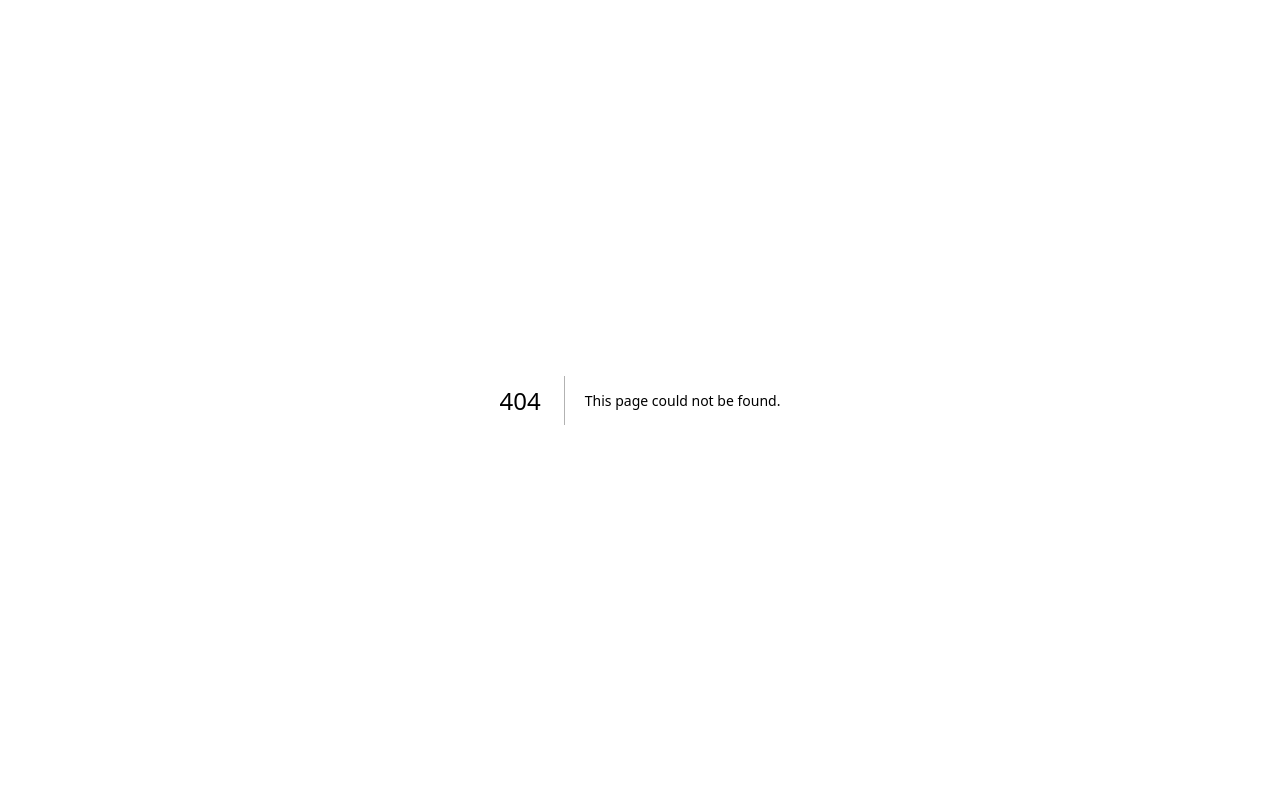
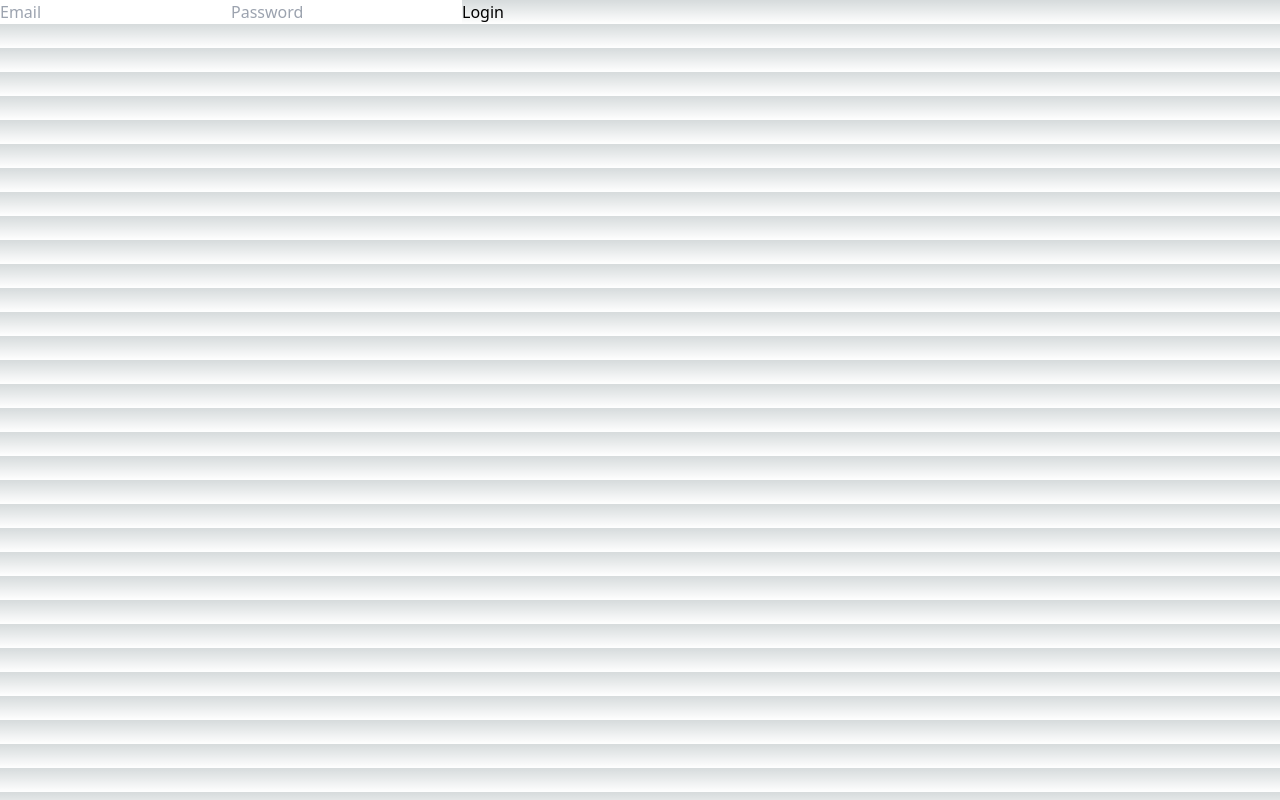
Before and after one commit to TLRKiliann/next-game, a Next.js app in the folder my-app/: page /login in a window 1280 px wide. Before the commit this address had no page. Built offline with nearby package versions, Linux system fonts and the light colour scheme.

Commit message:
auth folder created

```diff
--- /dev/null
+++ b/my-app/app/(auth)/login/page.tsx
@@ -0,0 +1,42 @@
+import { useState } from 'react';
+import { useRouter } from 'next/router';
+//import axios from 'axios';
+
+const Login = () => {
+  const [email, setEmail] = useState('');
+  const [password, setPassword] = useState('');
+  const router = useRouter();
+
+  const handleLogin = async (event: React.FormEvent<HTMLFormElement>) => {
+    event.preventDefault();
+    try {
+      const response = await fetch('/api/login', { email, password });
+
+      document.cookie = `token=${response.data.token}; path=/`;
+
+      router.push('/dashboard');
+    } catch (error) {
+      console.error('Erreur de connexion', error);
+    }
+  };
+
+  return (
+    <form onSubmit={handleLogin}>
+      <input
+        type="email"
+        value={email}
+        onChange={(e) => setEmail(e.target.value)}
+        placeholder="Email"
+      />
+      <input
+        type="password"
+        value={password}
+        onChange={(e) => setPassword(e.target.value)}
+        placeholder="Password"
+      />
+      <button type="submit">Login</button>
+    </form>
+  );
+};
+
+export default Login;
--- /dev/null
+++ b/my-app/app/(auth)/register/page.tsx
@@ -0,0 +1,18 @@
+import Header from '@/app/components/header';
+import { RegisterForm } from '@/app/components/register-form';
+
+export default async function RegisterPage() {
+    return (
+        <>
+            <Header />
+
+            <section className='bg-ct-blue-600 min-h-screen pt-20'>
+                <div className='container mx-auto px-6 py-12 h-full flex justify-center items-center'>
+                    <div className='md:w-8/12 lg:w-5/12 bg-white px-8 py-10'>
+                        <RegisterForm />
+                    </div>
+                </div>
+            </section>
+        </>
+    );
+}
```
